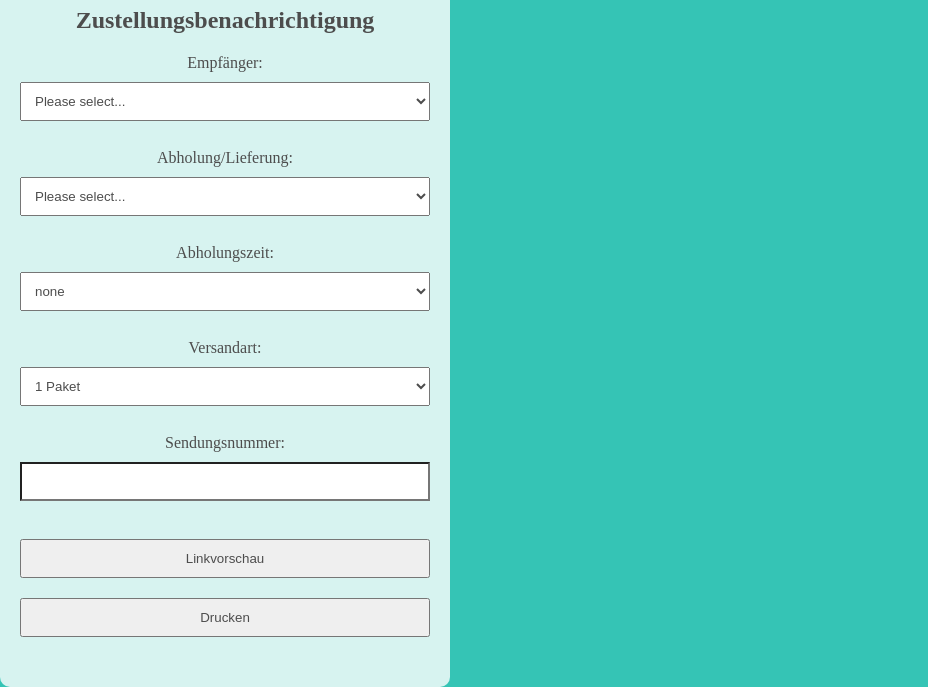
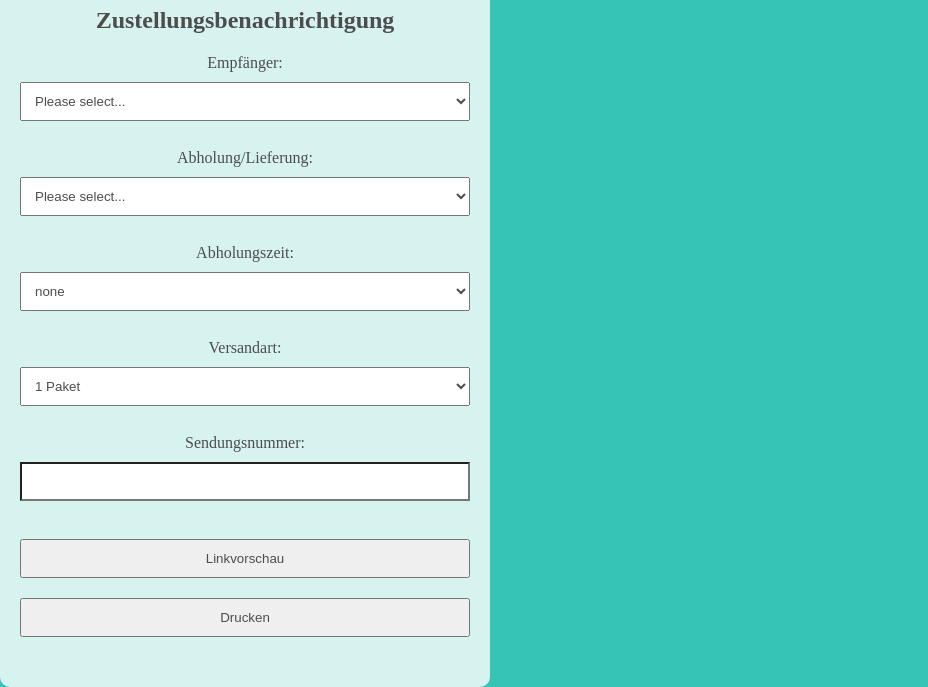
Before and after one commit to bigpresales/demo, a plain HTML site: page index.html in a window 1280 px wide. Shown: the part 214-901 px from the top of the page, without its empty margins (0-928 px from the left). Drawn offline with Linux system fonts and the light colour scheme.

Commit message:
Update index.html

```diff
--- a/index.html
+++ b/index.html
@@ -24,7 +24,7 @@
             padding: 20px;
             border-radius: 10px;
             width: 90%; /* Adjusted width to 90% for responsiveness */
-            max-width: 450px; /* Maximum width for larger screens */
+            max-width: 490px; /* Maximum width for larger screens */
             text-align: center;
             box-sizing: border-box; /* Ensure padding is included in the width */
         }
```
